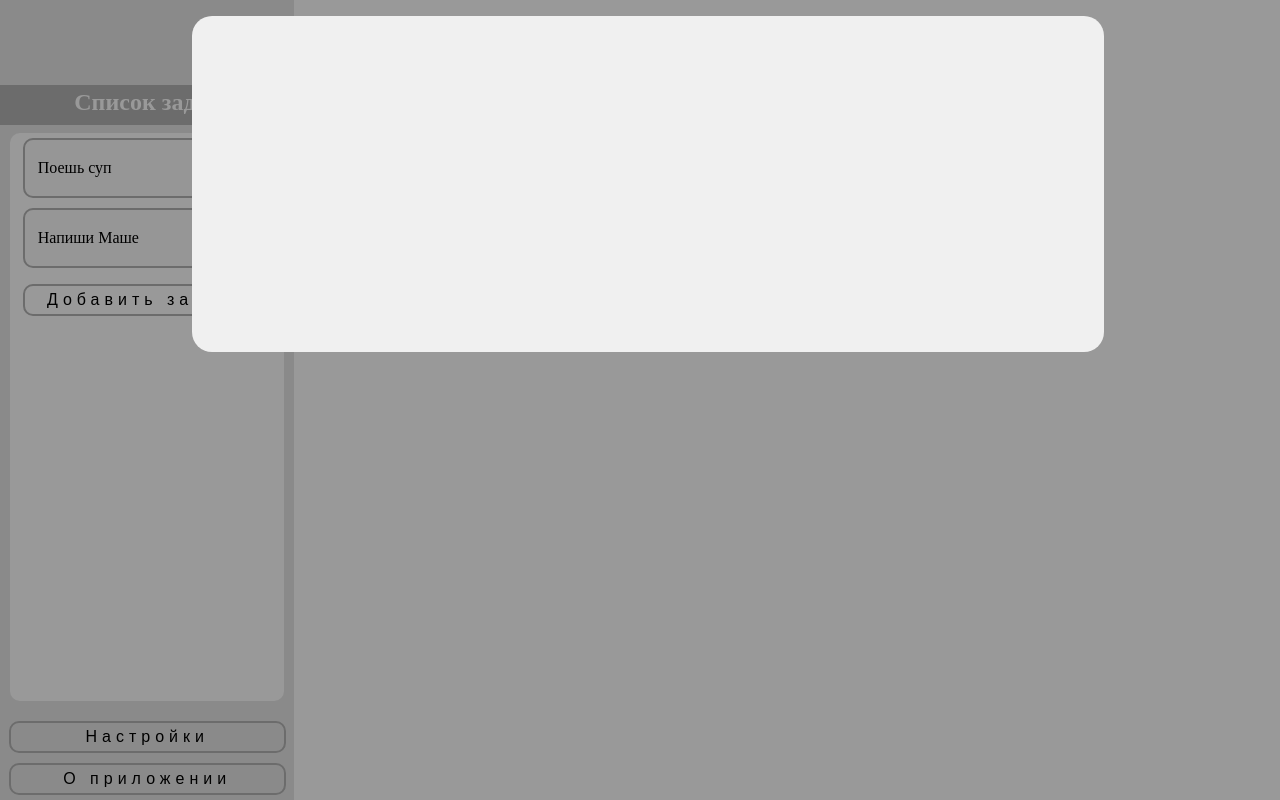
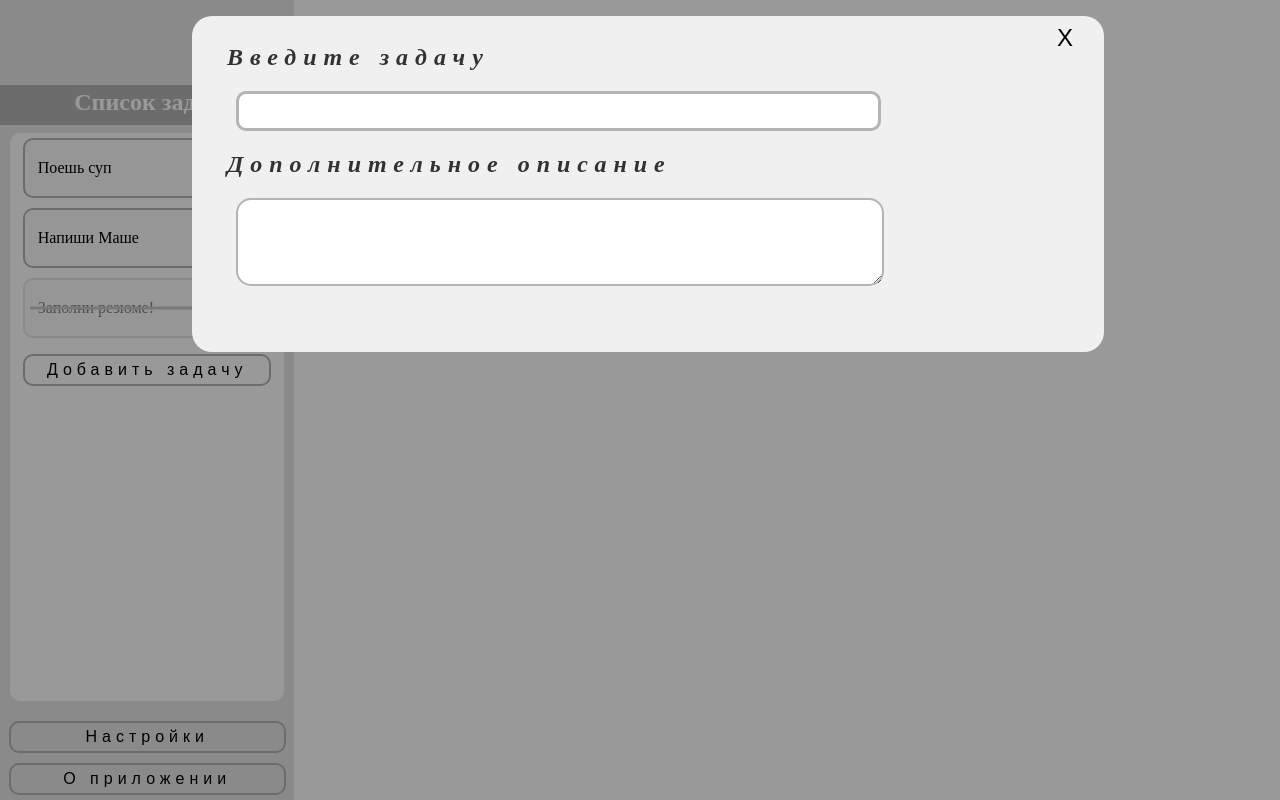
Before and after one commit to cptSkayt/MyNotion, a React (Vite) app in the folder MyNotion/: page / in a window 1280 px wide. Both pictures are taken after a click on the button "Добавить задачу". Built offline with nearby package versions, Linux system fonts and the light colour scheme; a web font is replaced by a local one.

Commit message:
Добавление задач, универсальные кнопки

```diff
--- a/MyNotion/src/App.jsx
+++ b/MyNotion/src/App.jsx
@@ -35,11 +35,11 @@ function Side({ taskList, closeTask, openPopup }) {
         <Title>Список задач</Title>
         <Block className="choresList-block">
           <ChoresList openPopup={openPopup} closeTask={closeTask}>{taskList}</ChoresList>
-          <TextButton openPopup={openPopup}>Добавить задачу</TextButton>
+          <TextButton flag="default" openPopup={openPopup}>Добавить задачу</TextButton>
         </Block>
         <Block className="button-block">
-          <TextButton>Настройки</TextButton>
-          <TextButton>О приложении</TextButton>
+          <TextButton flag="default">Настройки</TextButton>
+          <TextButton flag="default">О приложении</TextButton>
         </Block>
       </Block>
     </Block>
@@ -50,6 +50,7 @@ function App() {
   const [taskList, setTaskList] = useState([
     {title: "Поешь суп", text: "Гороховый, стоит в холодильнике", isDone: false},
     {title: "Напиши Маше", text: undefined, isDone: false},
+    {title: "Заполни резюме!", isDone: true}
   ]) // Главные массив со всеми задачами
 
   const [info, setInfo] = useState({isOpen: false})
--- a/MyNotion/src/components/Popup.css
+++ b/MyNotion/src/components/Popup.css
@@ -65,20 +65,20 @@
     right: 10%;
     bottom: 2vh;
 
-    width: 120px;
+    width: 150px;
     height: 30px;
     border-radius: 10px;
 
-    background-color: rgb(255, 100, 100);
-    color: white;
-    border: none;
+    border: 2px solid rgb(255, 100, 100);
+    color: black;
     font-family: Arial;
     font-size: 2vh;
 
     &:hover {
         cursor: pointer;
-        background-color: red;
-        transition: background-color 0.4s;
+        background-color: rgb(255, 100, 100);
+        color: white;
+        transition: all 0.4s;
     }
 
     &:active {
@@ -104,3 +104,35 @@
         transition: background-color 0.4s;
     }
 }
+
+.create-title {
+    margin-left: 3%;
+    font-family: "description";
+    font-style: italic;
+    letter-spacing: 7px;
+    color: rgb(50, 50, 50)
+}
+
+input {
+    width: 70%;
+    margin-left: 4%;
+    height: 4vh;
+    border: 3px solid rgb(180, 180, 180);
+    border-radius: 10px;
+    padding-left: 10px;
+    font-size: 2vh;
+
+    font-family: Arial, Helvetica, sans-serif;
+}
+
+textarea {
+    width: 70%;
+    margin-left: 4%;
+    height: 10vh;
+    border: 2px solid rgb(180, 180, 180);
+    border-radius: 15px;
+    padding-left: 15px;
+    font-size: 2vh;
+
+    font-family: "description";
+}
--- a/MyNotion/src/components/Popup.jsx
+++ b/MyNotion/src/components/Popup.jsx
@@ -1,5 +1,6 @@
 import React from "react";
 import "./Popup.css";
+import TextButton from "./TextButton";
 
 const Popup = function ({ info, closePopup, removeTask }) {
     if (info.key === "info") {
@@ -8,19 +9,26 @@ const Popup = function ({ info, closePopup, removeTask }) {
                 <div className="popup-content">
                     <div className="popup-title">{info.title}</div>
                     <div className="popup-text">{info.text !== undefined ? info.text : "Описание отсутствует"}</div>
-                    <button className="remove-button" onClick={() => {
-                        removeTask(info);
-                        closePopup();
-                    }}>Удалить</button>
+                    <TextButton flag="remove" func={[() => removeTask(info), () => closePopup()]}>Удалить</TextButton>
                     <div className="close-button" onClick={closePopup}>X</div>
                 </div>
             </div>
         )
     } else {
+        const object = {};
         return (
             <div className={info.isOpen ? "main-popup" : "main-popup close"}>
                 <div className="popup-content create">
+                    <label htmlFor="create-input">
+                        <h2 className="create-title">Введите задачу</h2>
+                    </label>
+                    <input id="create-input" type="text" onChange={(event) => (object.title = event.target.value)}/>
 
+                    <label htmlFor="create-textarea">
+                        <h2 className="create-title">Дополнительное описание</h2>
+                    </label>
+                    <textarea id="create-textarea" onChange={(event) => (object.text = event.target.value)}/>
+                    <div className="close-button" onClick={closePopup}>X</div>
                 </div>
             </div>
         )
--- a/MyNotion/src/components/TextButton.css
+++ b/MyNotion/src/components/TextButton.css
@@ -1,11 +1,7 @@
 .text-button {
-    width: 94%;
-    margin-left: 3%;
     height: auto;
     padding: 5px;
 
-
-    border: 2px solid rgb(180, 180, 180);
     border-radius: 10px;
     background-color: transparent;
 
@@ -13,12 +9,6 @@
     font-family: Arial;
     font-size: 2vh;
     letter-spacing: 5px;
-
-    &:hover {
-        background-color: rgb(180, 180, 180);
-        color: white;
-        transition: all 0.2s;
-    }
 
     &:active {
         opacity: 0.7;
@@ -29,3 +19,31 @@
 .text-button + .text-button {
     margin-top: 10px;
 }
+
+.default {
+    width: 94%;
+    margin-left: 3%;
+
+    border: 2px solid rgb(180, 180, 180);
+
+    &:hover {
+        background-color: rgb(180, 180, 180);
+        color: white;
+        transition: all 0.2s;
+    }
+}
+
+.remove {
+    position: absolute;
+    width: 180px;
+    right: 10%;
+    bottom: 2vh;
+
+    border: 2px solid rgb(255, 100, 100);
+
+    &:hover {
+        background-color: rgb(255, 100, 100);
+        color: white;
+        transition: all 0.2s;
+    }
+}
--- a/MyNotion/src/components/TextButton.jsx
+++ b/MyNotion/src/components/TextButton.jsx
@@ -1,9 +1,22 @@
 import React from "react";
 import './TextButton.css';
 
-const TextButton = function ({children, openPopup}) {
+const TextButton = function ({ flag, children, openPopup, func}) {
     return (
-        <button className="text-button" onClick={() => openPopup({key: "createTask"})}>
+        <button className={"text-button" + " " + flag} onClick={
+            () => {
+                if (openPopup !== undefined) {
+                    openPopup({key: "createTask"});
+                }
+                if (func !== undefined) {
+                    if (Array.isArray(func)) {
+                        func.forEach((item) => item());
+                    } else {
+                        func();
+                    }
+                }
+            }
+        }>
             {children}
         </button>
     )
```
